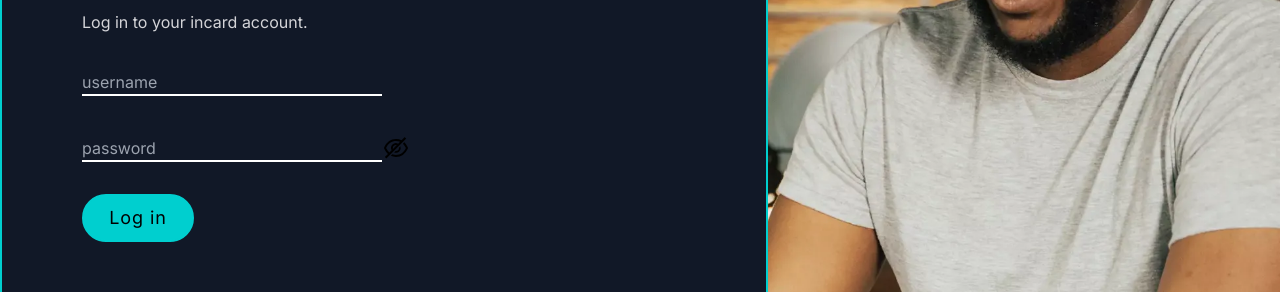
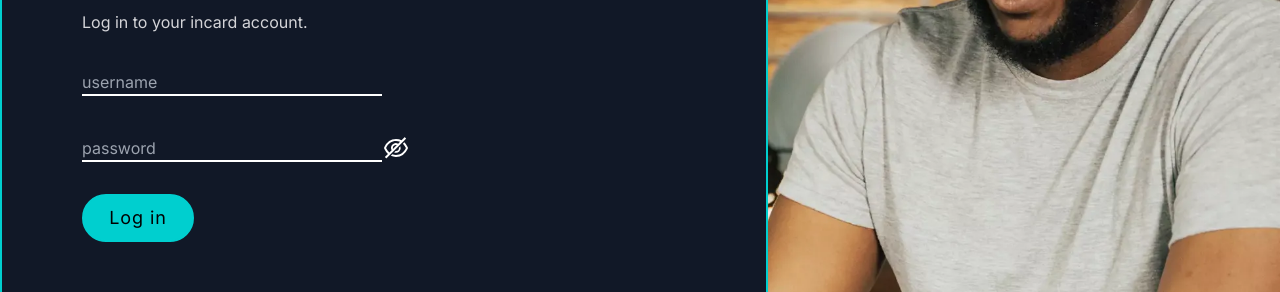
Before and after one commit to DevonGifford/InCard, a Next.js app: page /auth/signIn in a window 1280 px wide. Shown: the part 270-562 px from the top of the page. Built offline with nearby package versions, Linux system fonts and the light colour scheme; no server answers.

Commit message:
minor patches and updates

```diff
--- a/app/(custom-login-page)/auth/signIn/page.tsx
+++ b/app/(custom-login-page)/auth/signIn/page.tsx
@@ -130,7 +130,7 @@ const LoginPage = () => {
         </div>
 
         {/* INPUT'S */}
-        <form onSubmit={handleSubmit(onSubmit)} className="form flex flex-col ">
+        <form onSubmit={handleSubmit(onSubmit)} className="form flex flex-col text-white ">
           <input
             placeholder="username"
             className="input w-3/5 max-w-[300px] min-w-[150px] text-white bg-gray-900 border-b-2 border-white"
--- a/app/(example-pages)/a-client-page-example/page.tsx
+++ b/app/(example-pages)/a-client-page-example/page.tsx
@@ -19,7 +19,6 @@ export default function ClientPage() {
 
   // ✅ Reset maxAge of session-token
   async function updateSession() {
-    // 🎯 check session is still avail ? why? - it should sign out if session ends.
     // 👇 TryUpdate the session
     try {
       await update({
@@ -37,6 +36,7 @@ export default function ClientPage() {
   }
 
   // ✅ Display time until auth-token expiration
+  // 🎯 clean up
   // function logExpiration() {
   //     try {
   //       const expirationRaw = session?.expires
--- a/app/layout.tsx
+++ b/app/layout.tsx
@@ -9,8 +9,8 @@ import ToasterProvider from './Providers/ToasterProvider';
 const inter = Inter({ subsets: ['latin'] })
 
 export const metadata: Metadata = {
-  title: 'Create Next App',
-  description: 'Generated by create next app',
+  title: 'InCard Technical Assessment',
+  description: 'Authentication & Session-management',
 }
 
 export default function RootLayout({
```
Also changed, not shown: 1 other file (tests, documents, lock files or other folders).
